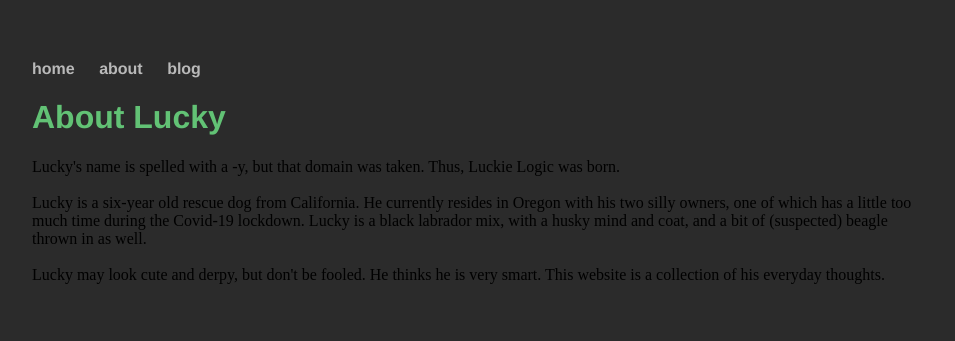
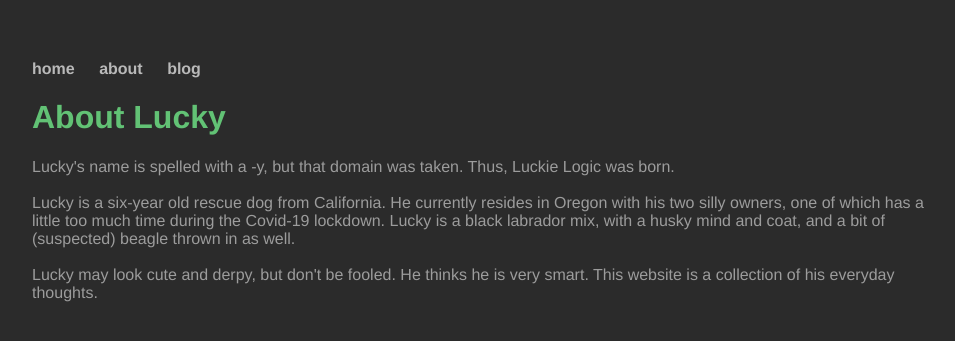
Before and after one commit to luckielogic/luckielogic.github.io, a Jekyll site: the page built from about/index.html, in a window 1280 px wide. Shown: the top 341 px of the page, without its empty margins (160-1115 px from the left). Built offline with Jekyll 4.4.1, drawn with Linux system fonts in a browser that asks for light colours.

Commit message:
Update main.css

```diff
--- a/css/main.css
+++ b/css/main.css
@@ -63,3 +63,9 @@ ul.posts li {
 #buttonContainer {
     text-align: center;
 }
+
+.about {
+    font-size: 1em;
+    color: #9c9c9c;
+    font-family:'Helvetica', 'Arial', 'Sans-Serif';
+}
```
